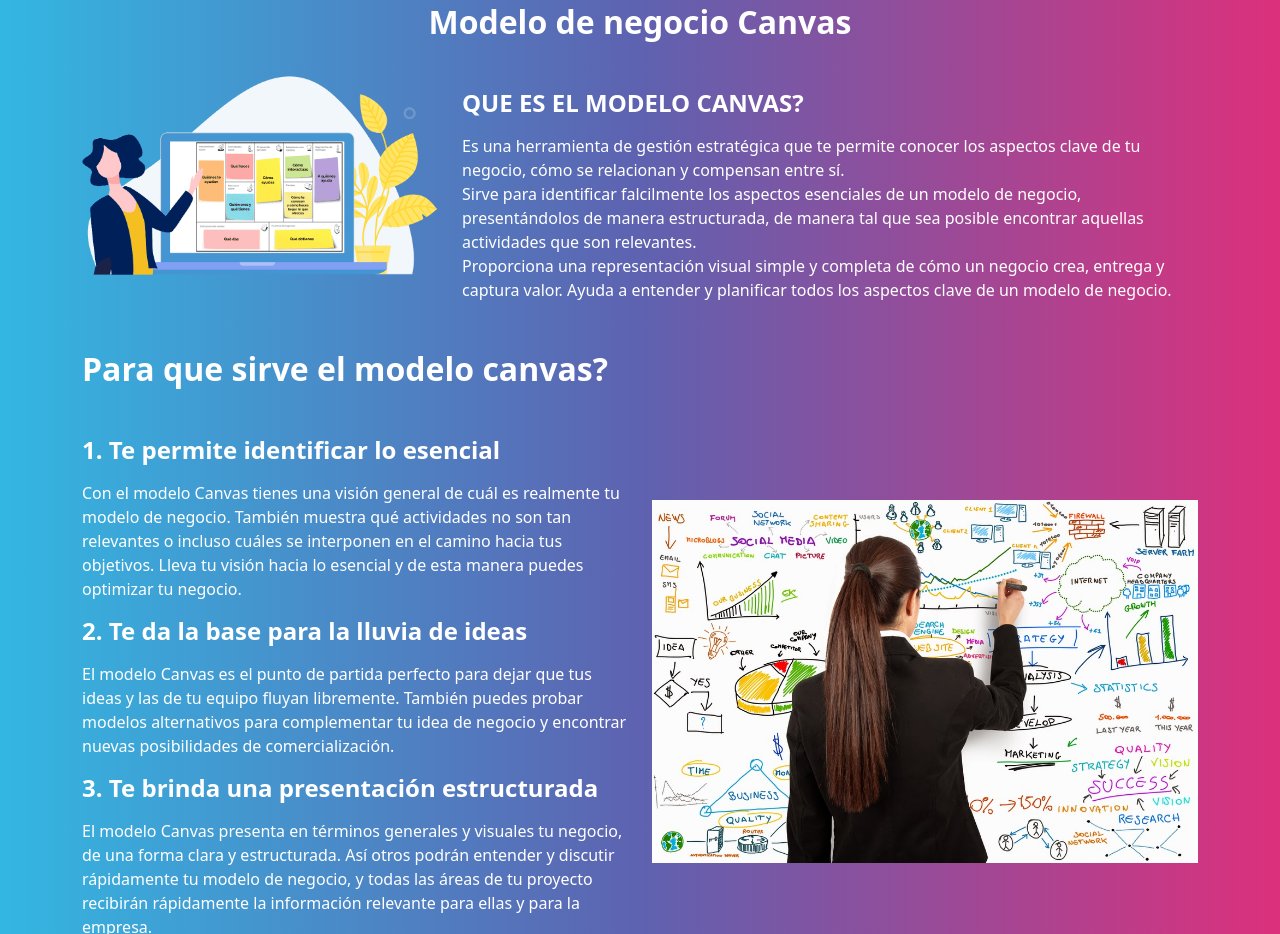
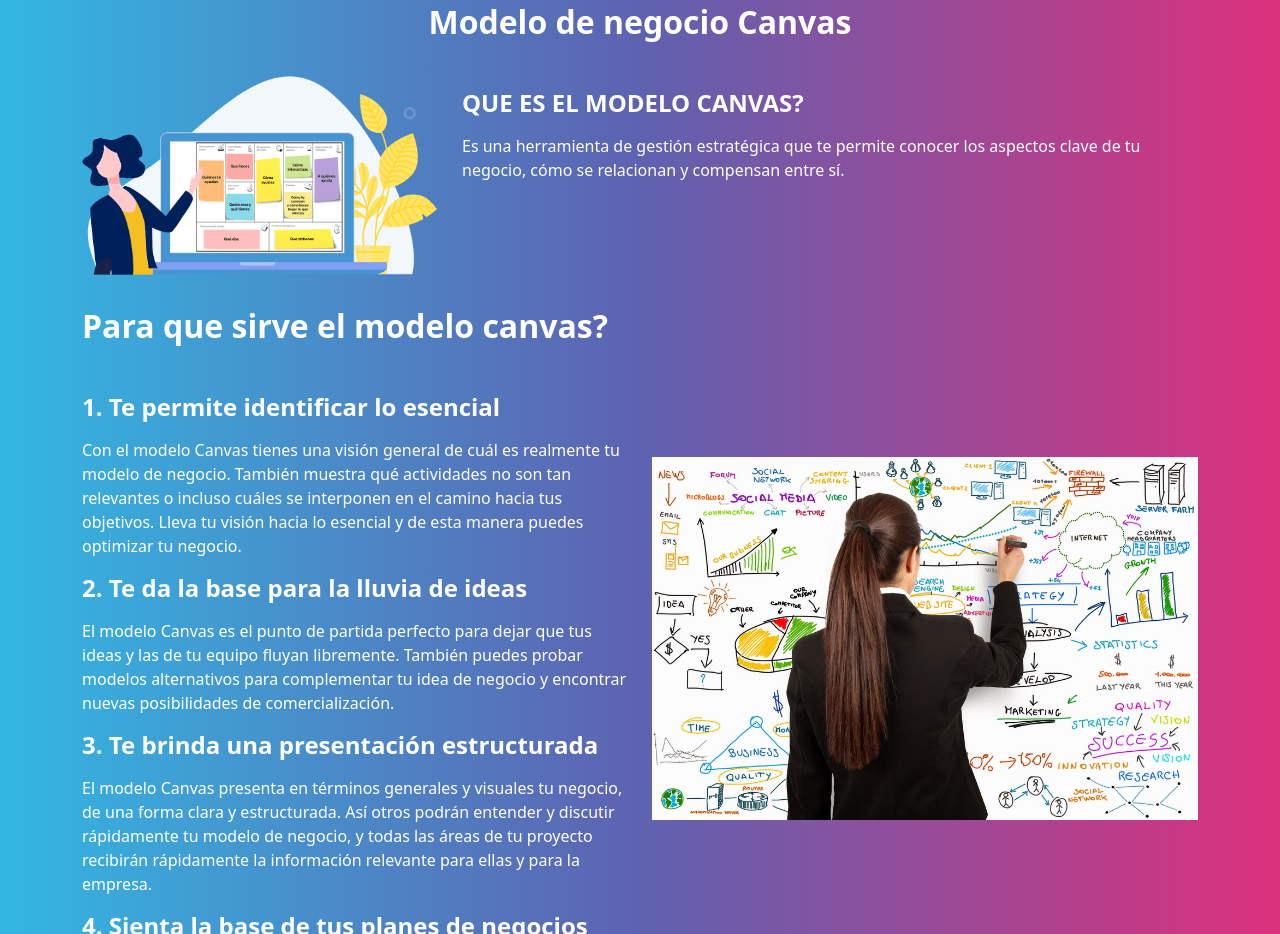
Before and after one commit to Nahuelgnz96/proyecto.io, a plain HTML site: page index.html in a window 1280 px wide. Shown: the part 3998-4932 px from the top of the page. Drawn offline with nearby package versions, Linux system fonts and the light colour scheme.

Commit message:
Update index.html

```diff
--- a/index.html
+++ b/index.html
@@ -230,12 +230,6 @@
           <div class="col-8">
               <h4 class="mt-2">QUE ES EL MODELO CANVAS?</h4>
               <p>Es una herramienta de gestión estratégica que te permite conocer los aspectos clave de tu negocio, cómo se relacionan y compensan entre sí.
-              <br> Sirve para identificar falcilmente los aspectos esenciales
-                  de un modelo de negocio, presentándolos de manera estructurada, de
-                  manera tal que sea posible encontrar aquellas actividades que son
-                  relevantes. <br> Proporciona una representación visual simple y completa de cómo
-                  un negocio crea, entrega y captura valor. Ayuda a entender y
-                  planificar todos los aspectos clave de un modelo de negocio.
               </p>
           </div>
       </div>
```
